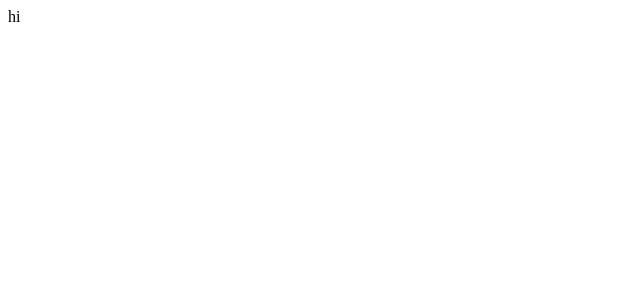
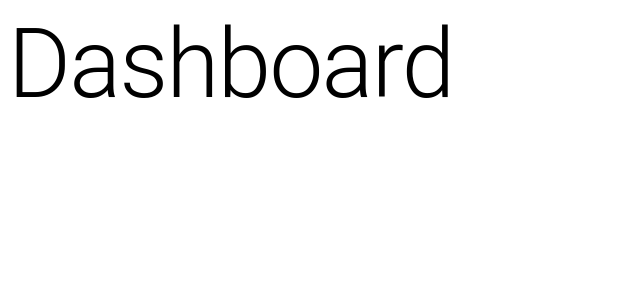
Before and after one commit to ahadjawaid/optimine, a React (Create React App) app in the folder client/: page /dashboard in a window 1280 px wide. Shown: the top 300 px of the page, without its empty margins (0-640 px from the left). Built offline with nearby package versions, Linux system fonts and the light colour scheme.

Commit message:
added pages

```diff
--- a/client/package.json
+++ b/client/package.json
@@ -3,6 +3,9 @@
   "version": "0.1.0",
   "private": true,
   "dependencies": {
+    "@emotion/react": "^11.10.5",
+    "@emotion/styled": "^11.10.5",
+    "@mui/material": "^5.10.11",
     "@reduxjs/toolkit": "^1.8.6",
     "@testing-library/jest-dom": "^5.16.5",
     "@testing-library/react": "^13.4.0",
--- a/client/src/App.js
+++ b/client/src/App.js
@@ -1,7 +1,37 @@
-function App() {
-  return (
-    <div>hi</div>
-  );
+import React from "react";
+import { BrowserRouter, Routes, Route } from "react-router-dom";
+import { connect } from "react-redux";
+// Pages
+import Dashboard from "./pages/Dashboard";
+import Landing from "./pages/Landing";
+import Login from "./pages/Login";
+import Search from "./pages/Search";
+import Setting from "./pages/Setting";
+
+// Components
+
+
+// Redux
+import { fetchUser } from './store/actions';
+
+class App extends React.Component {
+  render() {
+    return (
+      <BrowserRouter>
+      <Routes>
+        <Route path="/" element={<Landing />} />
+        <Route path="/dashboard" element={<Dashboard />} />
+        <Route path="/login" element={<Login />} />
+        <Route path="/search" element={<Search />} />
+        <Route path="/setting" element={<Setting />} />
+      </Routes>
+    </BrowserRouter>
+    );
+  }
 }
 
-export default App;
+const mapStateToProps = ({ auth }) => {
+  return { auth };
+}
+
+export default connect(mapStateToProps, { fetchUser })(App);
--- /dev/null
+++ b/client/src/pages/Dashboard.js
@@ -0,0 +1,14 @@
+import React from "react";
+import Typography from '@mui/material/Typography';
+
+class Dashboard extends React.Component {
+    render() {
+        return (
+            <div>
+                <Typography variant="h1">Dashboard</Typography>
+            </div>
+        );
+    }
+}
+
+export default Dashboard;
--- /dev/null
+++ b/client/src/pages/Landing.js
@@ -0,0 +1,12 @@
+import React from "react";
+import Typography from '@mui/material/Typography';
+
+class Landing extends React.Component {
+    render() {
+        return (
+            <Typography variant="h1">Landing</Typography>
+        );
+    }
+}
+
+export default Landing;
--- /dev/null
+++ b/client/src/pages/Login.js
@@ -0,0 +1,12 @@
+import React from "react";
+import Typography from '@mui/material/Typography';
+
+class Login extends React.Component {
+    render() {
+        return (
+            <Typography variant="h1">Login</Typography>
+        );
+    }
+}
+
+export default Login;
--- /dev/null
+++ b/client/src/pages/Search.js
@@ -0,0 +1,12 @@
+import React from "react";
+import Typography from '@mui/material/Typography';
+
+class Search extends React.Component {
+    render() {
+        return (
+            <Typography variant="h1">Search</Typography>
+        );
+    }
+}
+
+export default Search;
--- /dev/null
+++ b/client/src/pages/Setting.js
@@ -0,0 +1,12 @@
+import React from "react";
+import Typography from '@mui/material/Typography';
+
+class Setting extends React.Component {
+    render() {
+        return (
+            <Typography variant="h1">Setting</Typography>
+        );
+    }
+}
+
+export default Setting;
```
Also changed, not shown: 1 other file (tests, documents, lock files or other folders).
